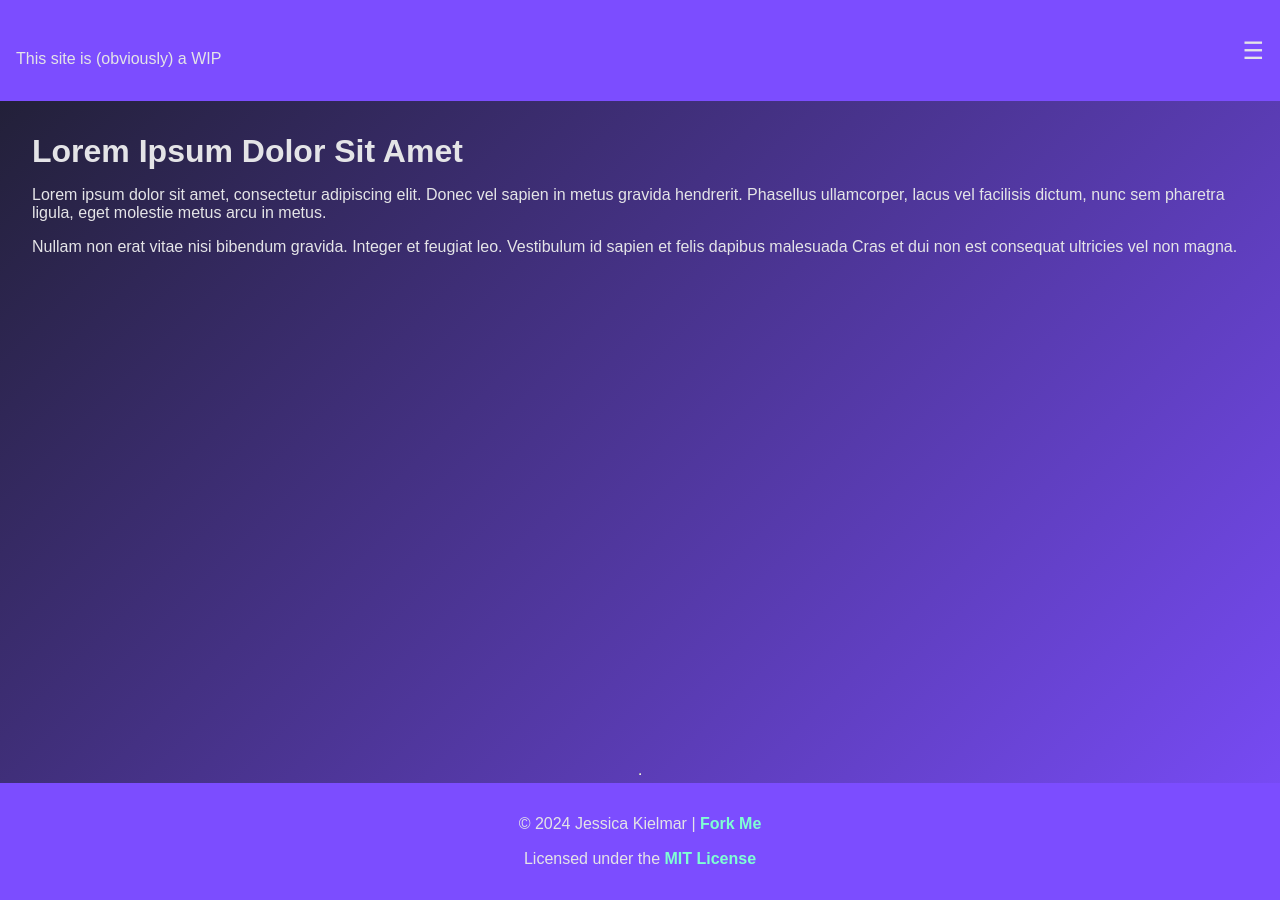
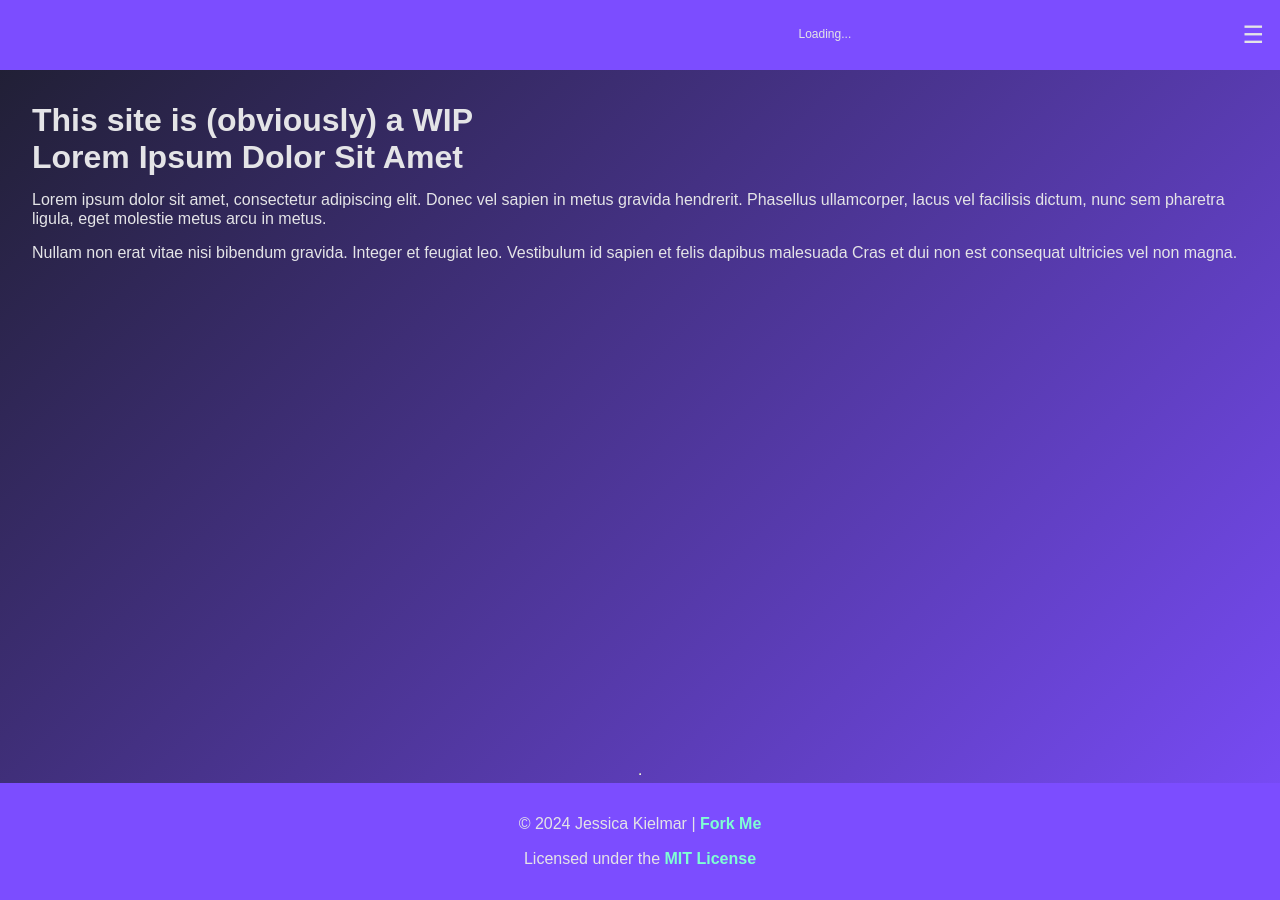
Before and after one commit to kielmarj/kielmarj.github.io, a Jekyll site: the page built from docs/index.html, in a window 1280 px wide. Built offline with Jekyll 4.4.1, drawn with Linux system fonts in a browser that asks for light colours.

Commit message:
Update default.html

```diff
--- a/docs/_layouts/default.html
+++ b/docs/_layouts/default.html
@@ -10,7 +10,8 @@
 <body>
   <header>
     <div class="header-container">
-      <p style="text-size: 16rem;"><a href="{{ base.url }}">{{ base.url }}</a><br>{{ page.title }}</p>
+      <p style="text-size: 18px;"><a href="kielmarj.github.io">{{ base.url }}</a></p><br>
+      <p id="joke" style="font-size: 12px;">Loading...</p>
       <nav>
         <ul class="dropdown">
           <li class="dropdown-item">
@@ -27,6 +28,7 @@
     </div>
   </header>
   <main>
+    <h1>{{ page.title }}</h1>
     {{ content | default: "Nothing to see here, move along." }}
   </main>
   <hr>
```
